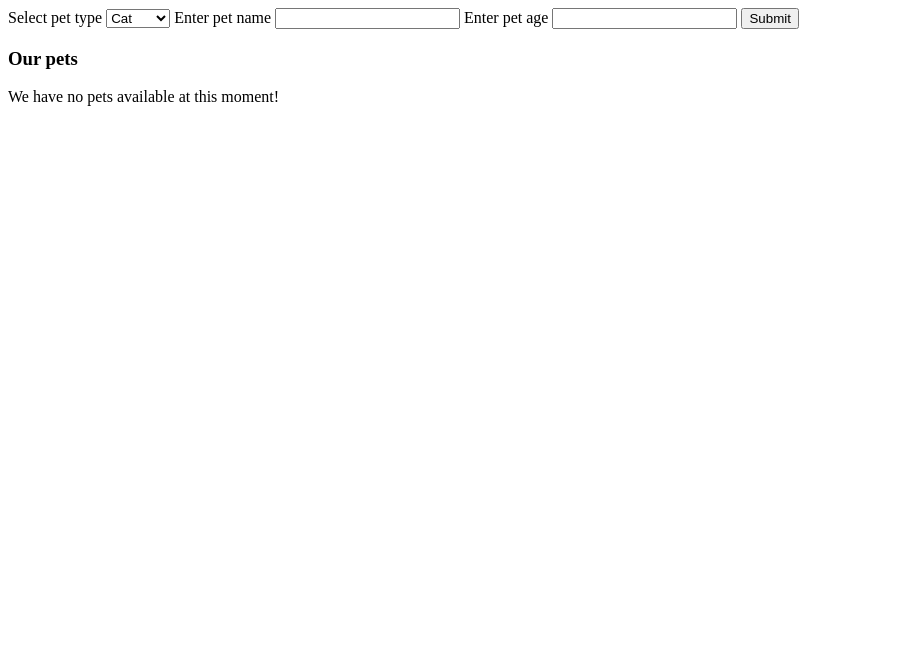
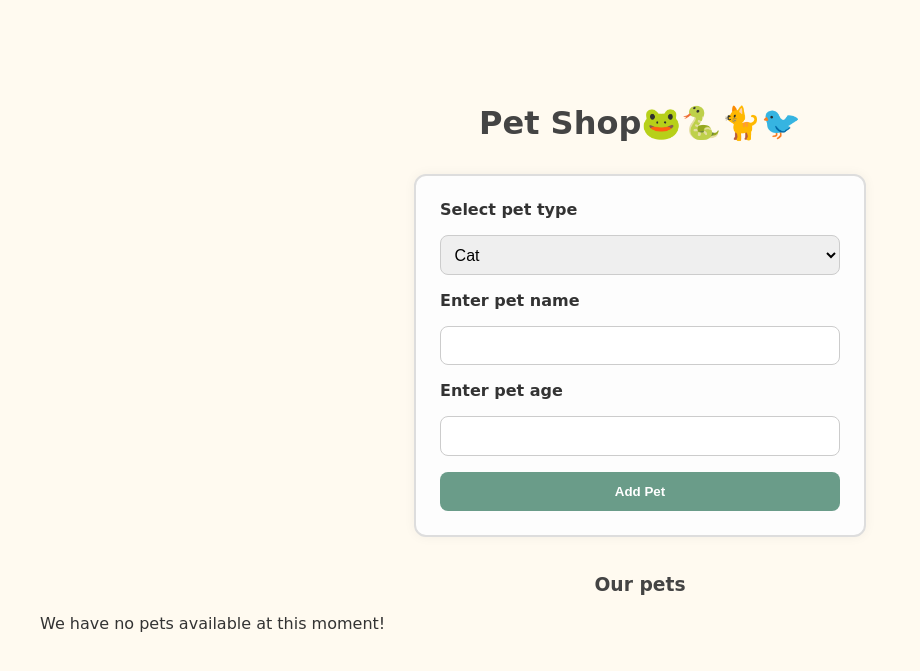
Before and after one commit to DarjaElina/pet-shop, a PHP site: page / in a window 1280 px wide. Shown: the top 671 px of the page, without its empty margins (0-920 px from the left). Run offline with PHP 8.4, Linux system fonts and the light colour scheme.

Commit message:
add styles.css; move classes to separate folder

```diff
--- a/Pigeon.php
+++ b/classes/Pigeon.php
@@ -1,6 +1,6 @@
 <?php
 class Pigeon extends Pet {
   public function perform_unique_action() {
-    echo 'I am a pigeon and I can fly!🐦';
+    echo 'I am a pigeon and I can fly!🐦☁️';
   }
 }
--- a/Snake.php
+++ b/classes/Snake.php
@@ -1,6 +1,6 @@
 <?php
 class Snake extends Pet {
   public function perform_unique_action() {
-    echo 'I am a snake and I can hisssssss!🐍';
+    echo 'I am a snake and I can hisssssss!🐍✨';
   }
 }
--- a/index.php
+++ b/index.php
@@ -1,6 +1,13 @@
 <?php
-  include "managePets.php";
+ require_once "classes/Pet.php";
+ require_once "classes/PetShop.php";
+ require_once "classes/Cat.php";
+ require_once "classes/Toad.php";
+ require_once "classes/Snake.php";
+ require_once "classes/Pigeon.php";
+
   session_start();
+
 ?>
 
 <!DOCTYPE html>
@@ -8,12 +15,21 @@
 <head>
   <meta charset="UTF-8">
   <meta name="viewport" content="width=device-width, initial-scale=1.0">
-  <title>Document</title>
+  <title>Pet Shop</title>
+  <link rel="stylesheet" href="styles.css">
 </head>
 <body>
-
-  <form method="POST">
-    <label for="pet_type" id="type">Select pet type</label>
+  <h1>Pet Shop🐸🐍🐈🐦</h1>
+  <?php include "managePets.php"; ?>
+  <?php if (!empty($errors)) : ?>
+  <div class="error-box">
+    <?php foreach ($errors as $error) {
+      echo "<p class='error-message'>$error</p>";
+    } ?>
+  </div>
+  <?php endif; ?>
+  <form method="POST" class="pet-form">
+    <label for="pet_type">Select pet type</label>
     <select name="pet_type" id="pet_type">
       <option value="cat">Cat</option>
       <option value="snake">Snake</option>
@@ -26,17 +42,25 @@
 
     <label for="pet_age">Enter pet age</label>
     <input type="number" id="pet_age" name="pet_age">
-    <input type="submit">
+
+    <input type="submit" value="Add Pet">
   </form>
   <h3>Our pets</h3>
   <?php
     $pets = PetShop::getPets();
     if (sizeof($pets) > 0) {
+      echo '<div class="pet-container">';
       foreach($pets as $pet) {
-        echo "<p>Hi, my name is $pet->name</p>";
-        echo "<p>I am $pet->age years old!</p>";
+        echo '<div class="pet-card">';
+        echo "<h4 class='emoji'>🐾 $pet->name</h4>";
+        echo "<p>Age: $pet->age</p>";
+        ob_start();
         $pet->perform_unique_action();
+        $action = ob_get_clean();
+        echo "<p>$action</p>";
+        echo '</div>';
       }
+      echo '</div>';
     } else echo "We have no pets available at this moment!";
   ?>
 </body>
--- a/managePets.php
+++ b/managePets.php
@@ -1,10 +1,4 @@
 <?php
-include 'PetShop.php';
-include 'Pet.php';
-include 'Pigeon.php';
-include 'Cat.php';
-include 'Snake.php';
-include 'Toad.php';
 
 if ($_SERVER['REQUEST_METHOD'] === 'POST') {
   if (empty($_POST['pet_name'])) {
@@ -19,26 +13,29 @@ if ($_SERVER['REQUEST_METHOD'] === 'POST') {
   }
 
   if (!empty($errors)) {
-    foreach ($errors as $error) {
-        echo $error . "<br>";
+    return;
 }
-  } else {
+
   $pet_type = $_POST['pet_type'];
   $pet_name = $_POST['pet_name'];
   $pet_age = $_POST['pet_age'];
 
-      $new_pet;
-
-      if ($pet_type === 'cat') {
+  switch ($pet_type) {
+      case 'cat':
           $new_pet = new Cat($pet_name, $pet_age);
-      } else if ($pet_type === 'pigeon') {
+          break;
+      case 'pigeon':
           $new_pet = new Pigeon($pet_name, $pet_age);
-      } else if ($pet_type === 'toad') {
+          break;
+      case 'toad':
           $new_pet = new Toad($pet_name, $pet_age);
-      } else if ($pet_type === 'snake') {
+          break;
+      case 'snake':
           $new_pet = new Snake($pet_name, $pet_age);
+          break;
+      default:
+          return;
   }
 
   PetShop::addPet($new_pet);
 }
-}
--- /dev/null
+++ b/styles.css
@@ -0,0 +1,105 @@
+body {
+  font-family: 'Comic Sans MS', cursive, sans-serif;
+  background: #fffaf0;
+  color: #333;
+  padding: 2em;
+}
+
+h1, h3 {
+  color: #444;
+  text-align: center;
+  margin-top: 2em;
+}
+
+.pet-container {
+  display: flex;
+  flex-wrap: wrap;
+  gap: 1.5em;
+  justify-content: center;
+  margin-top: 1em;
+}
+
+.pet-card {
+  background: #f0fff0;
+  border: 3px dashed #aad8b0;
+  border-radius: 15px;
+  padding: 1em 1.5em;
+  width: 250px;
+  box-shadow: 4px 4px 10px rgba(0,0,0,0.1);
+  transition: transform 0.2s ease;
+}
+
+.pet-card:hover {
+  transform: scale(1.05);
+}
+
+.pet-card h4 {
+  margin-top: 0;
+  font-size: 1.4em;
+  color: #2a7a49;
+}
+
+.pet-card p {
+  margin: 0.3em 0;
+}
+
+.emoji {
+  font-size: 2em;
+}
+
+.pet-form {
+  max-width: 400px;
+  margin: 2rem auto;
+  padding: 1.5rem;
+  background-color: #fdfdfd;
+  border: 2px solid #ddd;
+  border-radius: 12px;
+  display: flex;
+  flex-direction: column;
+  gap: 1rem;
+  box-shadow: 0 0 12px rgba(0, 0, 0, 0.05);
+}
+
+.pet-form label {
+  font-weight: bold;
+  color: #333;
+}
+
+.pet-form input[type="text"],
+.pet-form input[type="number"],
+.pet-form select {
+  padding: 0.6rem;
+  border: 1px solid #ccc;
+  border-radius: 8px;
+  font-size: 1rem;
+}
+
+.pet-form input[type="submit"] {
+  background-color: #6a9c89;
+  color: white;
+  border: none;
+  padding: 0.75rem;
+  border-radius: 8px;
+  font-weight: bold;
+  cursor: pointer;
+  transition: background-color 0.3s ease;
+}
+
+.pet-form input[type="submit"]:hover {
+  background-color: #558575;
+}
+
+.error-box {
+  max-width: 400px;
+  margin: 1rem auto;
+  background-color: #ffe6e6;
+  border: 2px solid #ff5c5c;
+  border-radius: 8px;
+  padding: 1rem;
+}
+
+.error-message {
+  color: #c00;
+  margin: 0.25rem 0;
+  font-weight: bold;
+}
```
Also changed, not shown: classes/Cat.php (renamed from Cat.php), classes/Pet.php (renamed from Pet.php), classes/PetShop.php (renamed from PetShop.php), classes/Toad.php (renamed from Toad.php). Lines whose indentation alone changed are shown as unchanged.
